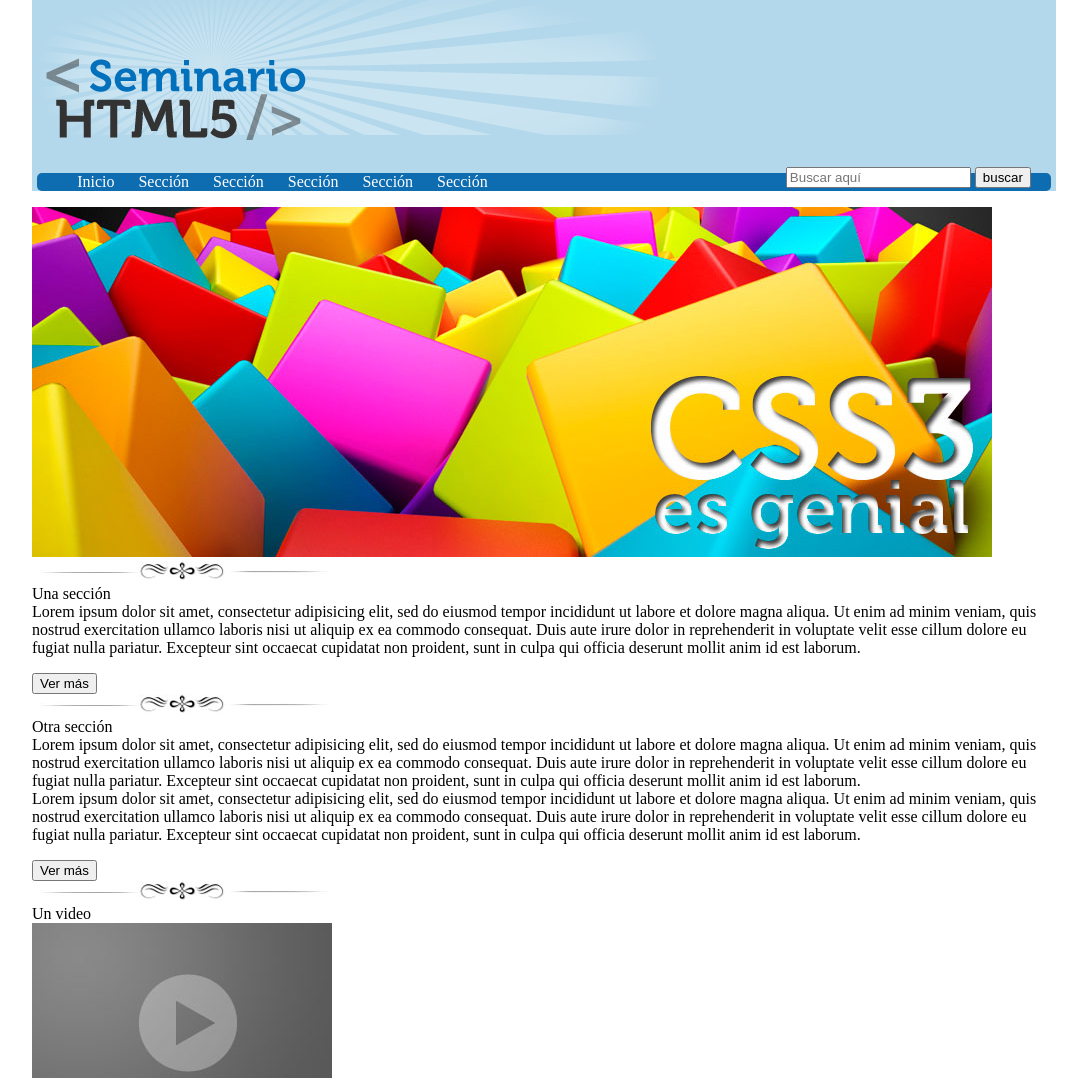
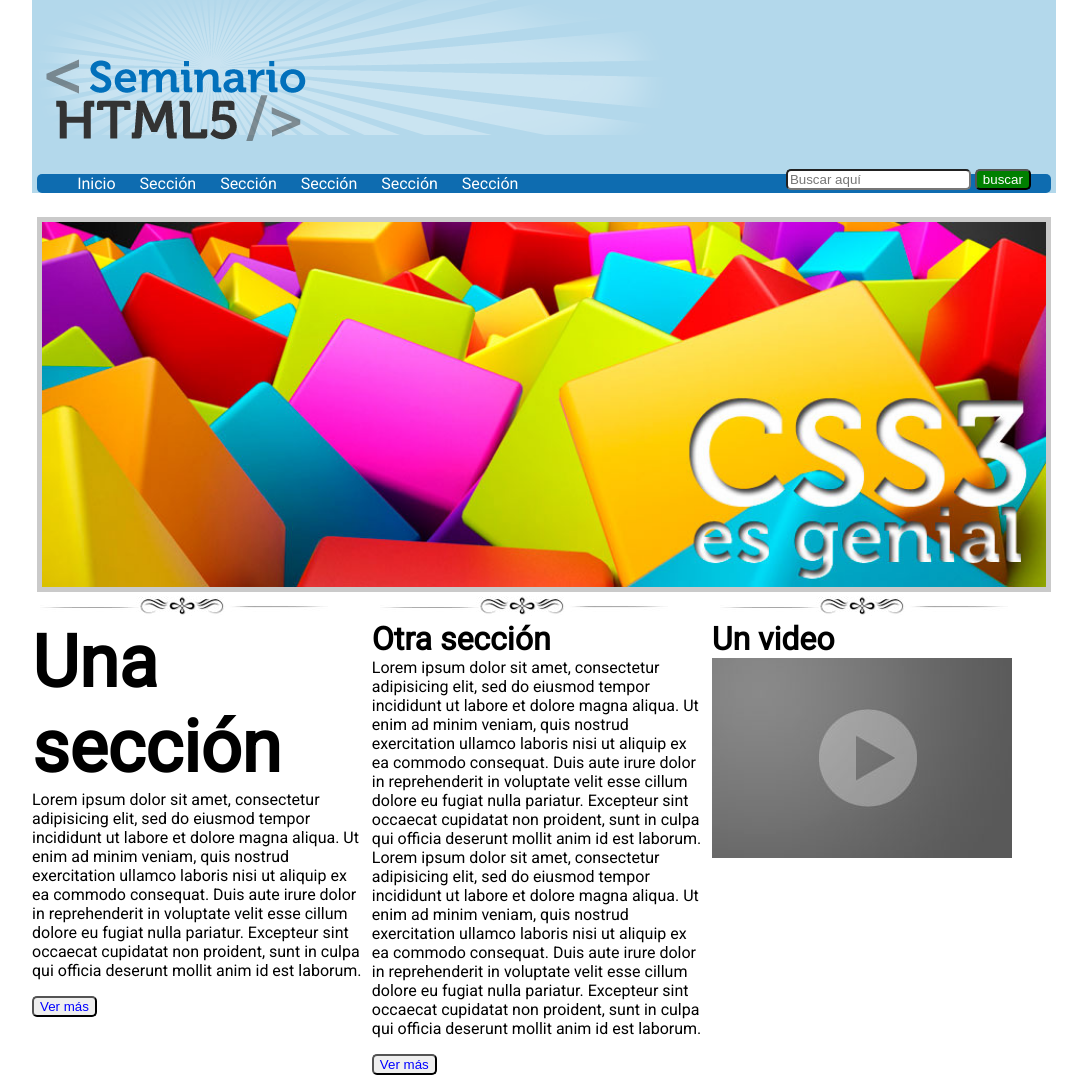
Before and after one commit to jadr94/Proyecto-WEB, a plain HTML site: page practica01css/index.html in a window 1280 px wide. Shown: the top 1078 px of the page, without its empty margins (96-1183 px from the left). Drawn offline with Linux system fonts and the light colour scheme.

Commit message:
PracticaCSS301 terminada

```diff
--- a/practica01css/css/estilo.css
+++ b/practica01css/css/estilo.css
@@ -3,6 +3,16 @@ body{
 	font-size: 16px;
 	margin: 0 auto;
 	max-width: 1024px;
+	font-family: 'Roboto', sans-serif;
+
+}
+form input{ /*Todolos inputs tendran bordes redondeados*/
+	border-radius: 5px;
+}
+form input[type="button"]{
+	background: green;
+	color: white;
+
 }
 header{
 	background: #B3D8EB;
@@ -20,12 +30,52 @@ header nav ul li{
 	display: inline-block;
 	margin-right: 20px;
 }
+
 form{
 	float: right;
 	margin-right: 20px;
 	margin-top: -40px;
 
 }
+p{
+	font-family: 'Roboto', sans-serif;
+	font-weight: bold; /*TEXTO en negritas*/
+}
 #logo{
 	margin-top: -150px;
 }
+#seccion01{
+	/*border:1px solid red; */
+	text-align: center;
+}
+#seccion01 article img{
+	border: 5px solid rgba(150,150,150,0.5);
+	width: 98%;
+	margin-top: 7.5px
+}
+#seccion02 article{
+	display: inline-block;
+	vertical-align: top;
+	width: 32.8%;
+}
+#seccion02 article input{
+	color: blue;
+	border-radius: 5px;
+	al center;
+}
+
+
+.unaSeccion,.otraSeccion{
+	font-weight: bold;
+
+}
+
+
+.unaSeccion{
+	font-size: 4.5em;
+
+}
+.otraSeccion{
+	font-size: 2em;
+
+}
--- a/practica01css/index.html
+++ b/practica01css/index.html
@@ -4,8 +4,10 @@
 	<meta charset="utf-8"></meta>
 	<title>Practica 01 CSS3</title>
 	<link rel="stylesheet" type="text/css" href="css/estilo.css">
+	<link href="https://fonts.googleapis.com/css?family=Lato|Roboto" rel="stylesheet">
 </head>
 <body>
+
 	<header>
 		<img src="img/resplandor.png"> <!-- #BD38EB-->
 		<img src="img/logo.png" id="logo">
@@ -18,25 +20,25 @@
 				<li>Sección</li>
 				<li>Sección</li>
 			</ul>
-			<form>
+			<form action="">
 				<input type="search" placeholder="Buscar aquí">
 				<input type="button" value="buscar">
 			</form>
 		</nav>
 	</header>
 
-	<section>
+	<section id ="seccion01">
 		<article>
 			<img src="img/slide2.jpg">
 		</article>
 	</section>
 
-	<section>
+	<section id="seccion02">
 
 		<article>
 			<img src="img/separador.jpg">
 			<br>
-			Una sección
+			<span class="unaSeccion">Una sección</span>
 			<br>
 			Lorem ipsum dolor sit amet, consectetur adipisicing elit, sed do eiusmod
 			tempor incididunt ut labore et dolore magna aliqua. Ut enim ad minim veniam,
@@ -51,7 +53,7 @@
 		<article>
 			<img src="img/separador.jpg">
 			<br>
-			Otra sección
+			<span class="otraSeccion">Otra sección</span>
 			<br>
 			Lorem ipsum dolor sit amet, consectetur adipisicing elit, sed do eiusmod
 			tempor incididunt ut labore et dolore magna aliqua. Ut enim ad minim veniam,
@@ -73,7 +75,7 @@
 		<article>
 			<img src="img/separador.jpg">
 			<br>
-			Un video
+			<span class="otraSeccion">Un video</span>
 			<br>
 			<img src="img/video.jpg">
 		</article>
```
